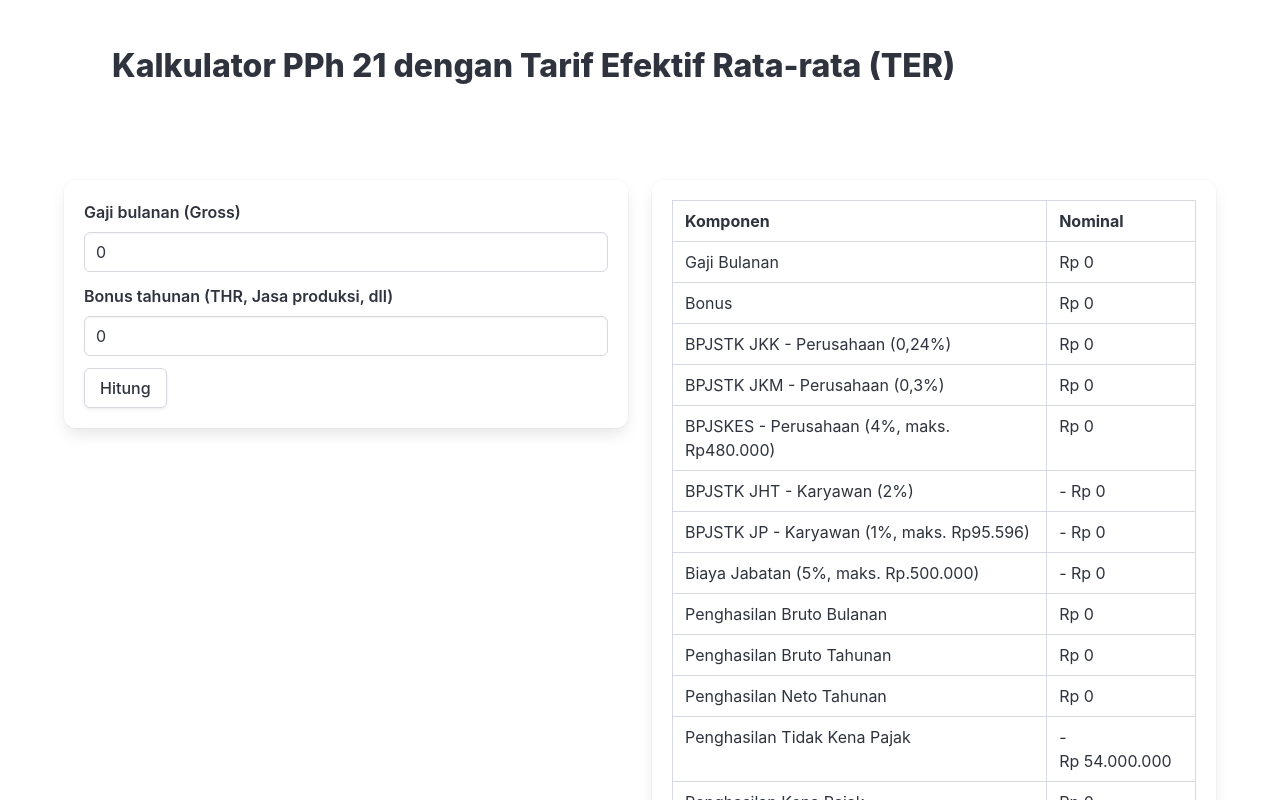
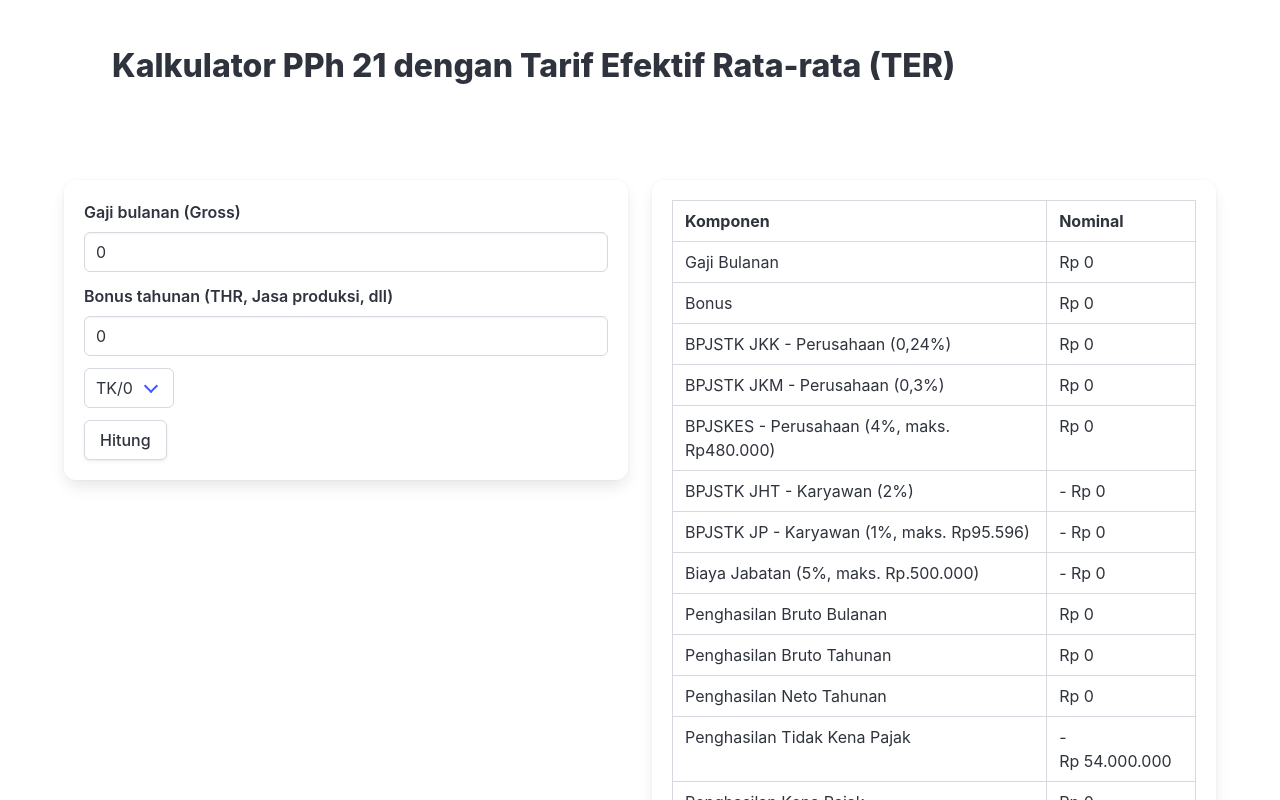
Before and after one commit to zasdaym/pph21, a SvelteKit app: page / in a window 1280 px wide. Shown: the top 800 px of the page. Built offline with nearby package versions, Linux system fonts and the light colour scheme; no server answers.

Commit message:
Add status PTKP selector

```diff
--- a/src/routes/+page.svelte
+++ b/src/routes/+page.svelte
@@ -71,6 +71,22 @@
                                 min="0"
                                 placeholder="10000000"
                             />
+                        </div>
+                    </div>
+                    <div class="field">
+                        <div class="control">
+                            <div class="select">
+                                <select id="status" bind:value={status}>
+                                    <option value="TK/0">TK/0</option>
+                                    <option value="TK/1">TK/1</option>
+                                    <option value="TK/2">TK/2</option>
+                                    <option value="TK/3">TK/3</option>
+                                    <option value="K/0">K/0</option>
+                                    <option value="K/1">K/1</option>
+                                    <option value="K/2">K/2</option>
+                                    <option value="K/3">K/3</option>
+                                </select>
+                            </div>
                         </div>
                     </div>
                     <div class="field">
```
